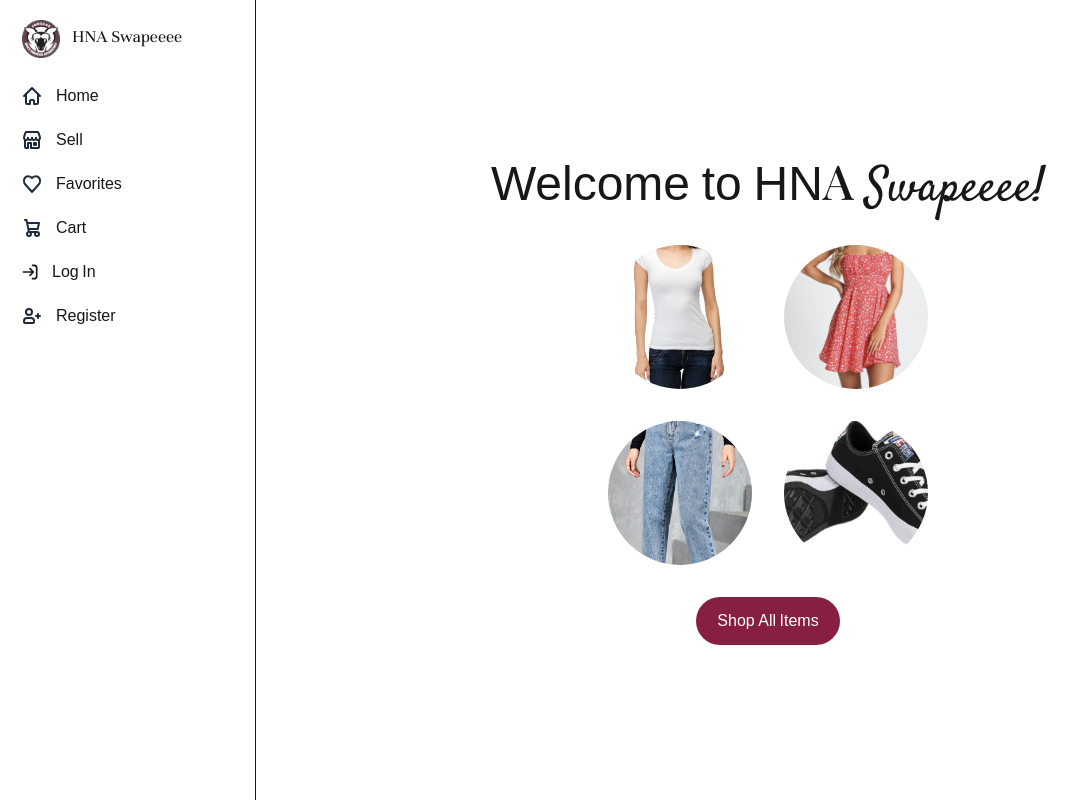
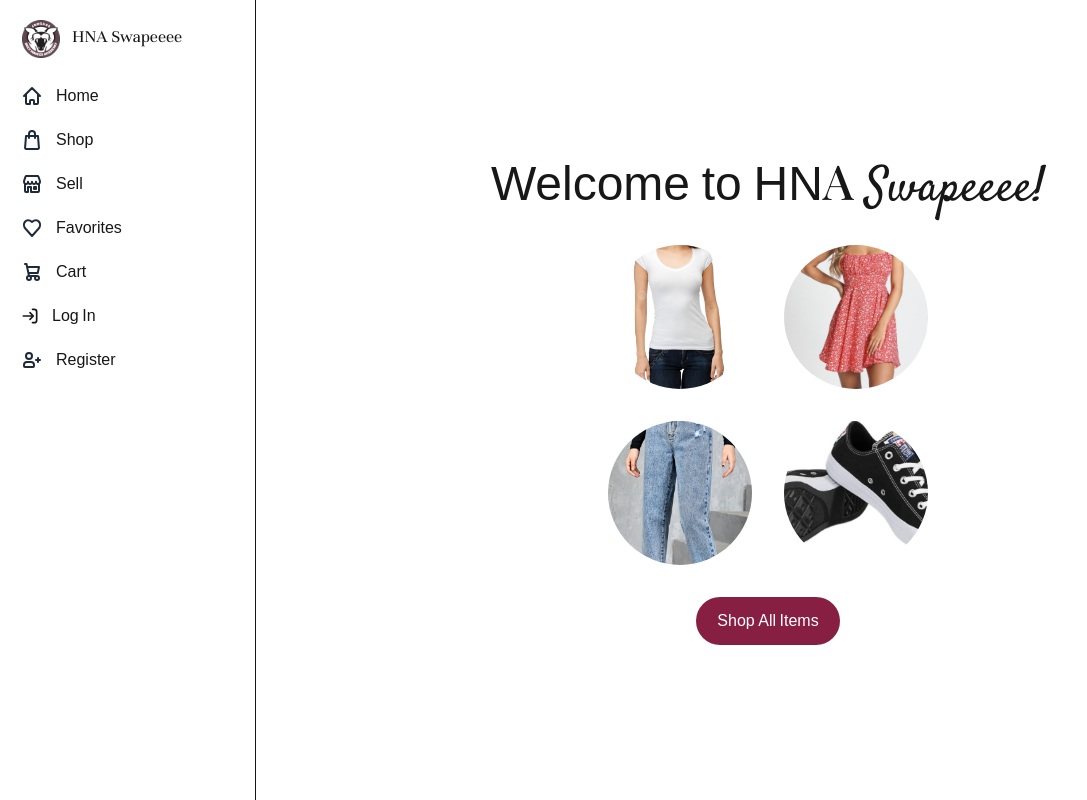
Before and after one commit to HolyNamesAcademy/Projects-II-25-26, a Next.js app in the folder frontend/: page / in a window 1280 px wide. Shown: the whole page, without its empty margins (0-1087 px from the left). Built offline with nearby package versions, Linux system fonts and the light colour scheme.

Commit message:
Updated the navigation menu to have a shop button between home and sell

```diff
--- a/frontend/src/components/navMenu.tsx
+++ b/frontend/src/components/navMenu.tsx
@@ -85,6 +85,33 @@ export default function NavMenu() {
                 </svg>
 
                 <span className="ms-3">Home</span>
+              </a>
+            </li>
+
+            <li>
+              <a
+                href="#"
+                className="flex items-center px-2 py-1.5 text-body rounded-base hover:bg-neutral-tertiary hover:text-fg-brand group"
+              >
+                <svg
+                  className="w-6 h-6 text-gray-800 dark:text-white"
+                  aria-hidden="true"
+                  xmlns="http://www.w3.org/2000/svg"
+                  width="24"
+                  height="24"
+                  fill="none"
+                  viewBox="0 0 24 24"
+                >
+                  <path
+                    stroke="currentColor"
+                    strokeLinecap="round"
+                    strokeLinejoin="round"
+                    strokeWidth="2"
+                    d="M9 10V6a3 3 0 0 1 3-3v0a3 3 0 0 1 3 3v4m3-2 .917 11.923A1 1 0 0 1 17.92 21H6.08a1 1 0 0 1-.997-1.077L6 8h12Z"
+                  />
+                </svg>
+
+                <span className="flex-1 ms-3 whitespace-nowrap">Shop</span>
               </a>
             </li>
 
```
